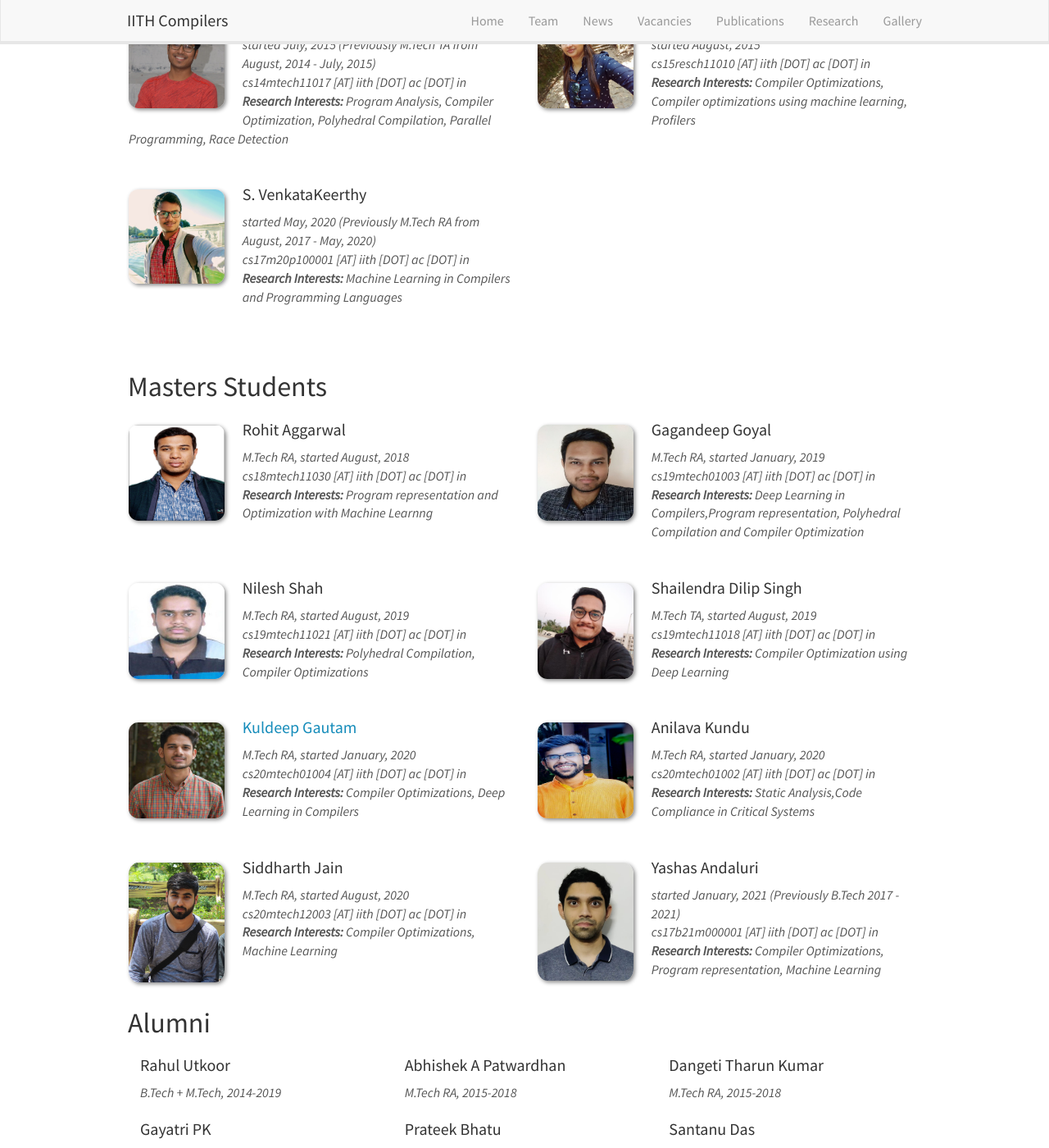
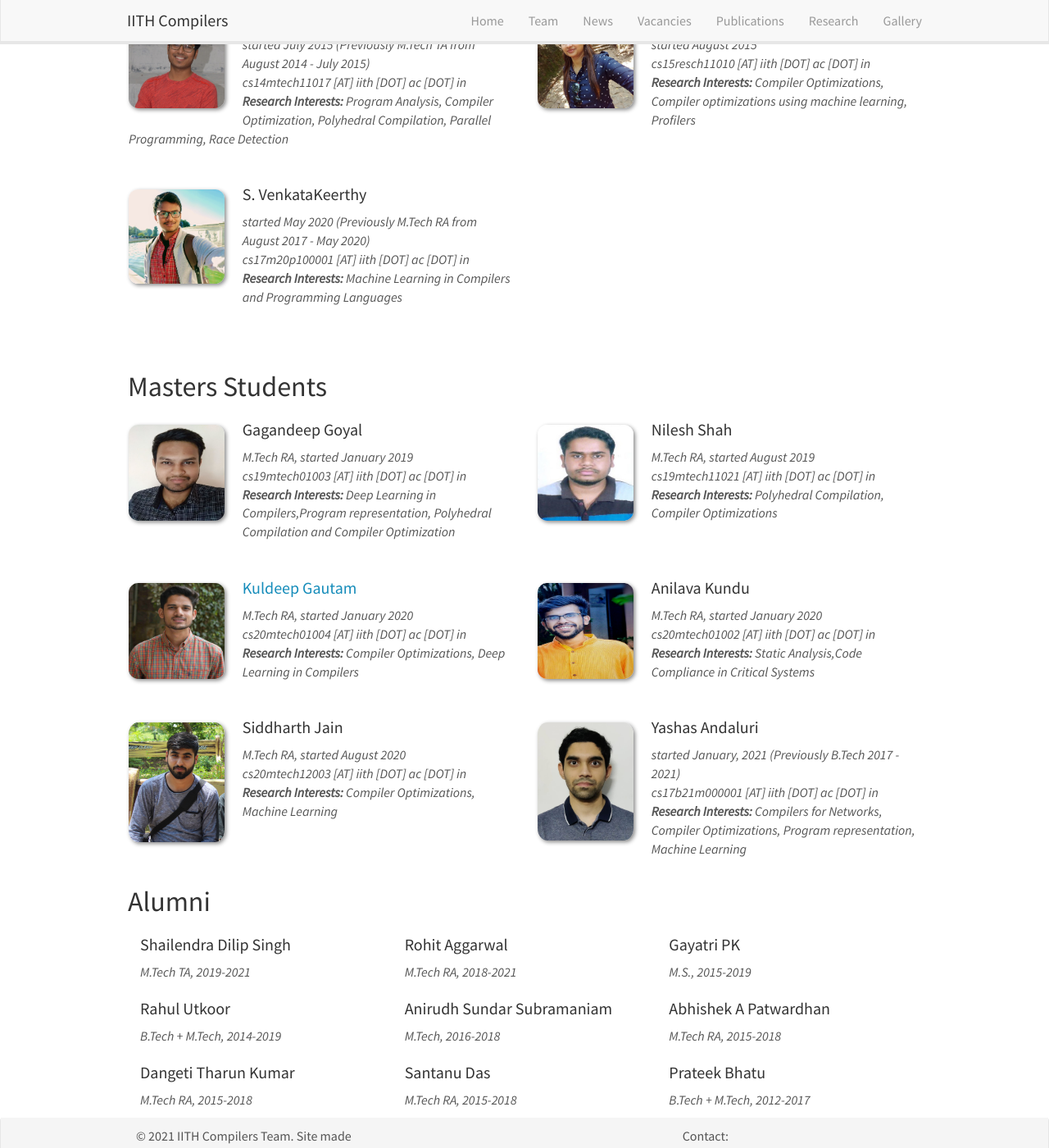
Before and after one commit to utpalbora/compilers.cse.iith.ac.in, a Jekyll site: the page built from _pages/team.md, in a window 1280 px wide and 1400 px high, scrolled down 619 px. Shown: the whole window at 82% size. Built offline with Jekyll 4.4.1, drawn with Linux system fonts in a browser that asks for light colours; nearby versions of some CDN libraries; some of the changed text lies outside the part shown.

Commit message:
Updated team page

```diff
--- a/_data/team_members.yml
+++ b/_data/team_members.yml
@@ -2,7 +2,7 @@
   type: faculty
   photo: rama.png
   url: https://iith.ac.in/~ramakrishna/
-  info: Assistant Professor, started March, 2014
+  info: Assistant Professor, started March 2014
   email: ramakrishna [AT] cse [DOT] iith [DOT] ac [DOT] in
   number_educ: 5
   education1: MTech from IISc Bangalore, India
@@ -19,7 +19,7 @@
     value: 1
     link: https://utpalbora.com/
   photo: utpal.jpg
-  info: started July, 2015 (Previously M.Tech TA from August, 2014 - July, 2015)
+  info: started July 2015 (Previously M.Tech TA from August 2014 - July 2015)
   email: cs14mtech11017 [AT] iith [DOT] ac [DOT] in
   interests: Program Analysis, Compiler Optimization, Polyhedral Compilation, Parallel Programming, Race Detection
   # number_educ: 2
@@ -32,7 +32,7 @@
     value: 0
     link:
   photo: shalini.jpg
-  info: started August, 2015
+  info: started August 2015
   email: cs15resch11010 [AT] iith [DOT] ac [DOT] in
   interests: Compiler Optimizations, Compiler optimizations using machine learning, Profilers
   # number_educ: 1
@@ -44,19 +44,9 @@
     value: 0
     link:
   photo: venkat.jpg
-  info: started May, 2020 (Previously M.Tech RA from August, 2017 - May, 2020)
+  info: started May 2020 (Previously M.Tech RA from August 2017 - May 2020)
   email: cs17m20p100001 [AT] iith [DOT] ac [DOT] in
   interests: Machine Learning in Compilers and Programming Languages
-
-- name: Rohit Aggarwal
-  type: mtech
-  url:
-    value: 0
-    link:
-  photo: rohit.jpg
-  info: M.Tech RA, started August, 2018
-  email: cs18mtech11030 [AT] iith [DOT] ac [DOT] in
-  interests: Program representation and Optimization with Machine Learnng
 
 - name: Gagandeep Goyal
   type: mtech
@@ -64,7 +54,7 @@
     value: 0
     link:
   photo: gagan.jpg
-  info: M.Tech RA, started January, 2019
+  info: M.Tech RA, started January 2019
   email: cs19mtech01003 [AT] iith [DOT] ac [DOT] in
   interests: Deep Learning in Compilers,Program representation, Polyhedral Compilation and Compiler Optimization
 
@@ -74,19 +64,9 @@
     value: 0
     link:
   photo: nilesh.jpg
-  info: M.Tech RA, started August, 2019
+  info: M.Tech RA, started August 2019
   email: cs19mtech11021 [AT] iith [DOT] ac [DOT] in
   interests: Polyhedral Compilation, Compiler Optimizations
-
-- name: Shailendra Dilip Singh
-  type: mtech
-  url:
-    value: 0
-    link:
-  photo: shailendra.jpg
-  info: M.Tech TA, started August, 2019
-  email: cs19mtech11018 [AT] iith [DOT] ac [DOT] in
-  interests: Compiler Optimization using Deep Learning
 
 - name: Kuldeep Gautam
   type: mtech
@@ -94,7 +74,7 @@
     value: 1
     link: https://kgautam01.github.io/
   photo: kuldeep.jpg
-  info: M.Tech RA, started January, 2020
+  info: M.Tech RA, started January 2020
   email: cs20mtech01004 [AT] iith [DOT] ac [DOT] in
   interests: Compiler Optimizations, Deep Learning in Compilers
 
@@ -104,7 +84,7 @@
     value: 0
     link:
   photo: anilava.jpg
-  info: M.Tech RA, started January, 2020
+  info: M.Tech RA, started January 2020
   email: cs20mtech01002 [AT] iith [DOT] ac [DOT] in
   interests: Static Analysis,Code Compliance in Critical Systems
 
@@ -114,7 +94,7 @@
     value: 0
     link:
   photo: siddharth.jpg
-  info: M.Tech RA, started August, 2020
+  info: M.Tech RA, started August 2020
   email: cs20mtech12003 [AT] iith [DOT] ac [DOT] in
   interests: Compiler Optimizations, Machine Learning
 
@@ -126,35 +106,52 @@
   photo: yashas.jpg
   info: started January, 2021 (Previously B.Tech 2017 - 2021)
   email: cs17b21m000001 [AT] iith [DOT] ac [DOT] in
-  interests: Compiler Optimizations, Program representation, Machine Learning
+  interests: Compilers for Networks, Compiler Optimizations, Program representation, Machine Learning
+
+- name: Shailendra Dilip Singh
+  type: alum
+  info: M.Tech TA, 2019-2021
+  affiliation:
+
+- name: Rohit Aggarwal
+  type: alum
+  info: M.Tech RA, 2018-2021
+  affiliation:
+
+- name: Gayatri PK
+  type: alum
+  info: M.S., 2015-2019
+  affiliation:
 
 - name: Rahul Utkoor
   type: alum
   info: B.Tech + M.Tech, 2014-2019
+  affiliation:
+
+- name: Anirudh Sundar Subramaniam
+  type: alum
+  info: M.Tech, 2016-2018
+  affiliation:
 
 - name: Abhishek A Patwardhan
   type: alum
   info: M.Tech RA, 2015-2018
+  affiliation:
 
 - name: Dangeti Tharun Kumar
   type: alum
   info: M.Tech RA, 2015-2018
+  affiliation:
 
-- name: Gayatri PK
+- name: Santanu Das
   type: alum
-  info: M.S., 2015-2019
+  info: M.Tech RA, 2015-2018
+  affiliation:
 
 - name: Prateek Bhatu
   type: alum
   info: B.Tech + M.Tech, 2012-2017
-
-- name: Santanu Das
-  type: alum
-  info: M.Tech RA, 2015-2018
-
-- name: Anirudh Sundar Subramaniam
-  type: alum
-  info: M.Tech, 2016-2018
+  affiliation:
 
 # - name: "This could be you !"
 #   photo: rock.jpg
--- a/_includes/footer.html
+++ b/_includes/footer.html
@@ -27,7 +27,7 @@
 		  Contact:<br />
 		  IIT Hyderabad<br />
 		  Kandi, Sangareddy<br />
-		  Telangana-502285<br />
+		  Telangana-502284<br />
 		  India <br />
             (<a href="https://goo.gl/maps/jrvHsnnwk432" target="_blank">Maps</a>, <a href="https://docs.google.com/document/d/1dUcW89VRH2rCEB-cebwS9-8b1Wub9smknq8q735kKdk/edit" target="_blank">Directions</a>)
 		</div>
--- a/_pages/team.md
+++ b/_pages/team.md
@@ -159,6 +159,7 @@ Jump to [Faculty](#faculty), [PhD Students](#phd-students), [Masters Students](#
 <div class="col-md-4">
   <h4>{{ member.name }}</h4>
   <i>{{ member.info }}</i>
+  <i>{{ member.affiliation }}</i>
 </div>
 {% endif %}
 
```
